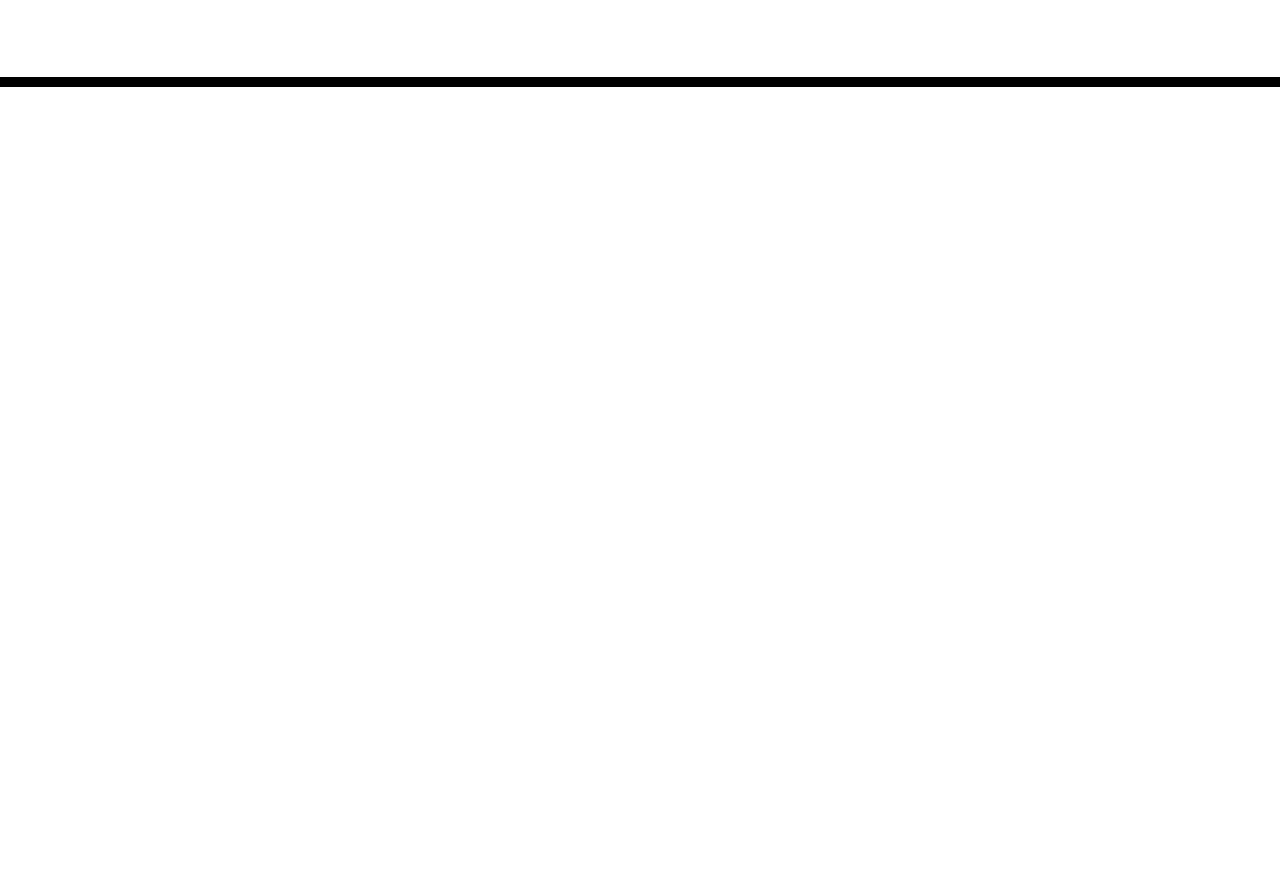
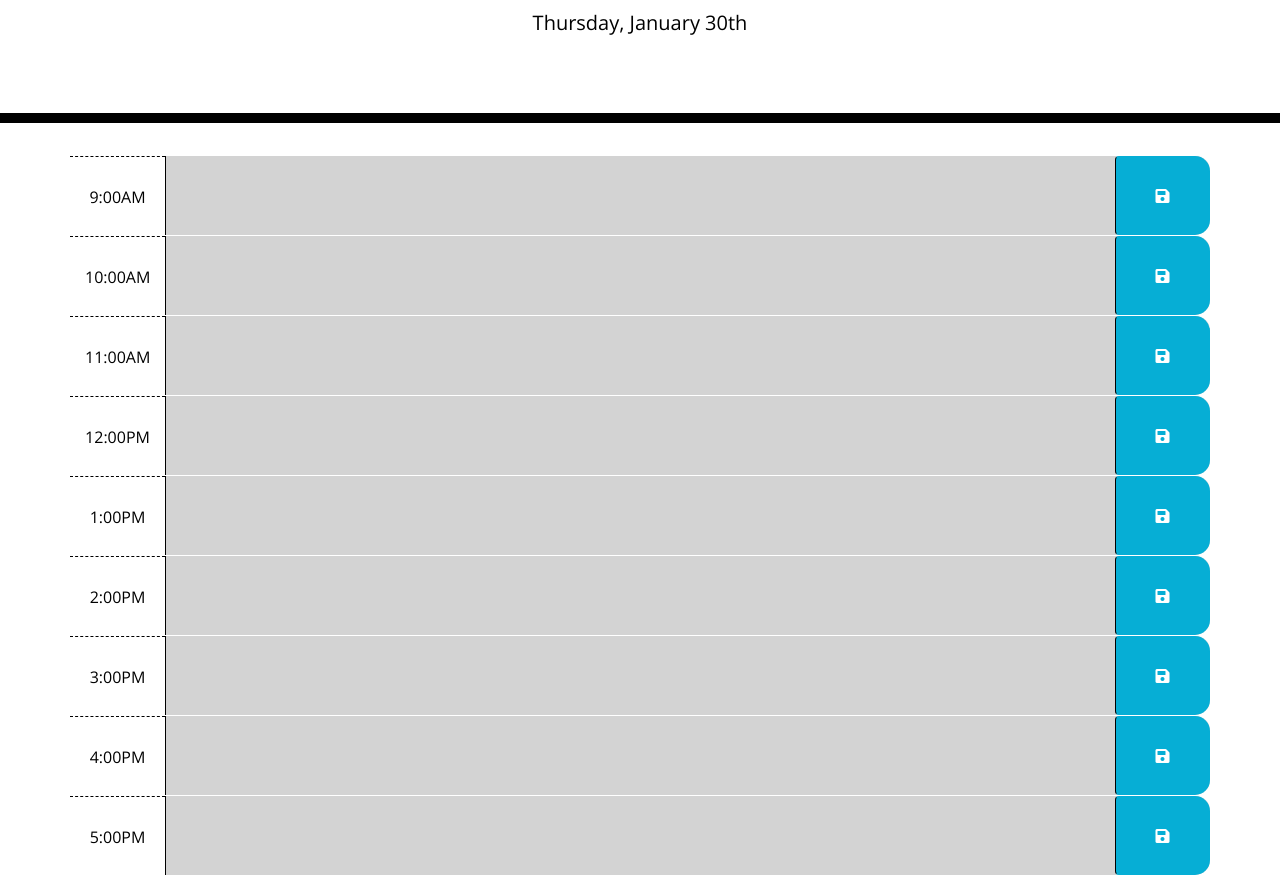
Before and after one commit to arun-wd/homework-05, a plain HTML site: page index.html in a window 1280 px wide. Shown: the part 181-1056 px from the top of the page. Before the commit the page ends 800 px from the top, so only its background shows below. Drawn offline with nearby package versions, Linux system fonts and the light colour scheme.

Commit message:
added jquery

```diff
--- a/index.html
+++ b/index.html
@@ -30,9 +30,138 @@
     </header>
     <div class="container">
       <!-- Timeblocks go here -->
+      <div id="hour-9" class="row time-block">
+        <div class="col-md-1 hour">
+          9:00AM
+        </div>
+        <textarea class="col-md-10 description">
+        </textarea>
+        <button class="btn saveBtn col-md-1"><i class="fas fa-save"></i></button>
+      </div>
+      <div id="hour-10" class="row time-block">
+        <div class="col-md-1 hour">
+          10:00AM
+        </div>
+        <textarea class="col-md-10 description">
+        </textarea>
+        <button class="btn saveBtn col-md-1"><i class="fas fa-save"></i></button>
+      </div>
+      <div id="hour-11" class="row time-block">
+        <div class="col-md-1 hour">
+          11:00AM
+        </div>
+        <textarea class="col-md-10 description">
+        </textarea>
+        <button class="btn saveBtn col-md-1"><i class="fas fa-save"></i></button>
+      </div>
+      <div id="hour-12" class="row time-block">
+        <div class="col-md-1 hour">
+          12:00PM
+        </div>
+        <textarea class="col-md-10 description">
+        </textarea>
+        <button class="btn saveBtn col-md-1"><i class="fas fa-save"></i></button>
+      </div>
+     <div id="hour-13" class="row time-block">
+        <div class="col-md-1 hour">
+          1:00PM
+        </div>
+        <textarea class="col-md-10 description">
+        </textarea>
+        <button class="btn saveBtn col-md-1"><i class="fas fa-save"></i></button>
+      </div>
+      <div id="hour-14" class="row time-block">
+        <div class="col-md-1 hour">
+          2:00PM
+        </div>
+        <textarea class="col-md-10 description">
+        </textarea>
+        <button class="btn saveBtn col-md-1"><i class="fas fa-save"></i></button>
+      </div>
+      <div id="hour-15" class="row time-block">
+       <div class="col-md-1 hour">
+          3:00PM
+        </div>
+        <textarea class="col-md-10 description">
+        </textarea>
+        <button class="btn saveBtn col-md-1"><i class="fas fa-save"></i></button>
+      </div>
+      <div id="hour-16" class="row time-block">
+        <div class="col-md-1 hour">
+          4:00PM
+        </div>
+        <textarea class="col-md-10 description">
+        </textarea>
+        <button class="btn saveBtn col-md-1"><i class="fas fa-save"></i></button>
+      </div>
+      <div id="hour-17" class="row time-block">
+        <div class="col-md-1 hour">
+          5:00PM
+        </div>
+        <textarea class="col-md-10 description">
+        </textarea>
+        <button class="btn saveBtn col-md-1"><i class="fas fa-save"></i></button>
     </div>
 
     <script src="https://code.jquery.com/jquery-3.4.1.min.js"></script>
     <script src="https://cdnjs.cloudflare.com/ajax/libs/moment.js/2.24.0/moment.min.js"></script>
+
+    <script type="text/javascript">
+    $(document).ready(function() {
+      // Set today's date
+      $("#currentDay").text(moment().format("dddd, MMMM Do"));
+
+      // Fix the appropriate styling to the time block for past, present, and future
+      function newHour() {
+
+        var currentHour = moment().hours();
+
+        $(".time-block").each(function() {
+          var displayHour = parseInt($(this).attr("id").split("-")[1]);
+
+          if (displayHour < currentHour) {
+            $(this).addClass("past");
+          }
+
+          else if (displayHour === currentHour) {
+            $(this).removeClass("past");
+            $(this).addClass("present");
+          }
+
+          else {
+            $(this).removeClass("past");
+            $(this).removeClass("present");
+            $(this).addClass("future");
+          }
+        });
+      }
+      newHour();
+      // Make the save button work and store content
+      $(".saveBtn").on("click", function() {
+        var content = $(this).siblings(".description").val();
+        var blockTime = $(this).parent().attr("id");
+
+        localStorage.setItem(blockTime, content);
+      });
+
+      var interval = setInterval(newHour, 15000);
+
+      // Retrive content from local storage
+      $("#hour-9 .description").val(localStorage.getItem("hour-9"));
+      $("#hour-10 .description").val(localStorage.getItem("hour-10"));
+      $("#hour-11 .description").val(localStorage.getItem("hour-11"));
+      $("#hour-12 .description").val(localStorage.getItem("hour-12"));
+      $("#hour-13 .description").val(localStorage.getItem("hour-13"));
+      $("#hour-14 .description").val(localStorage.getItem("hour-14"));
+      $("#hour-15 .description").val(localStorage.getItem("hour-15"));
+      $("#hour-16 .description").val(localStorage.getItem("hour-16"));
+      $("#hour-17 .description").val(localStorage.getItem("hour-17"));
+
+
+    });
+
+
+    </script>
+
   </body>
 </html>
```
